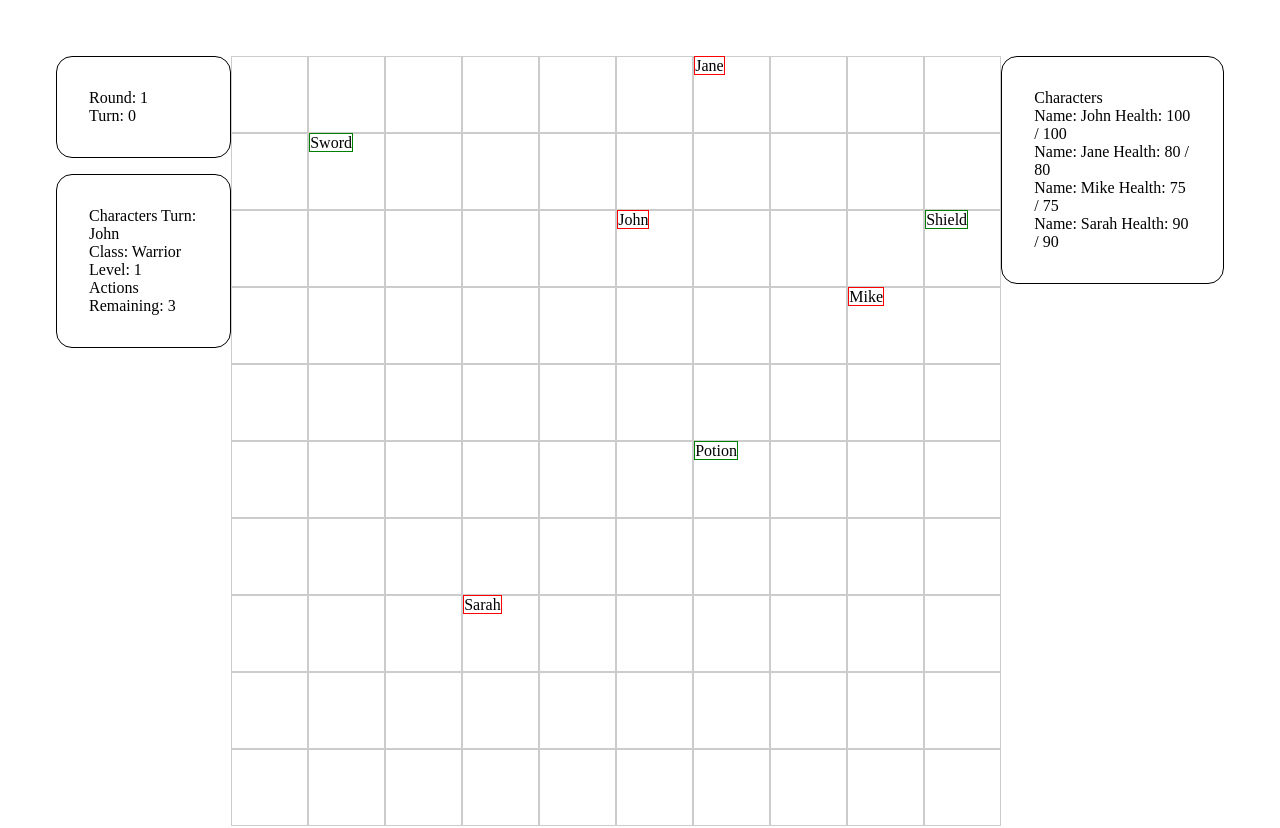
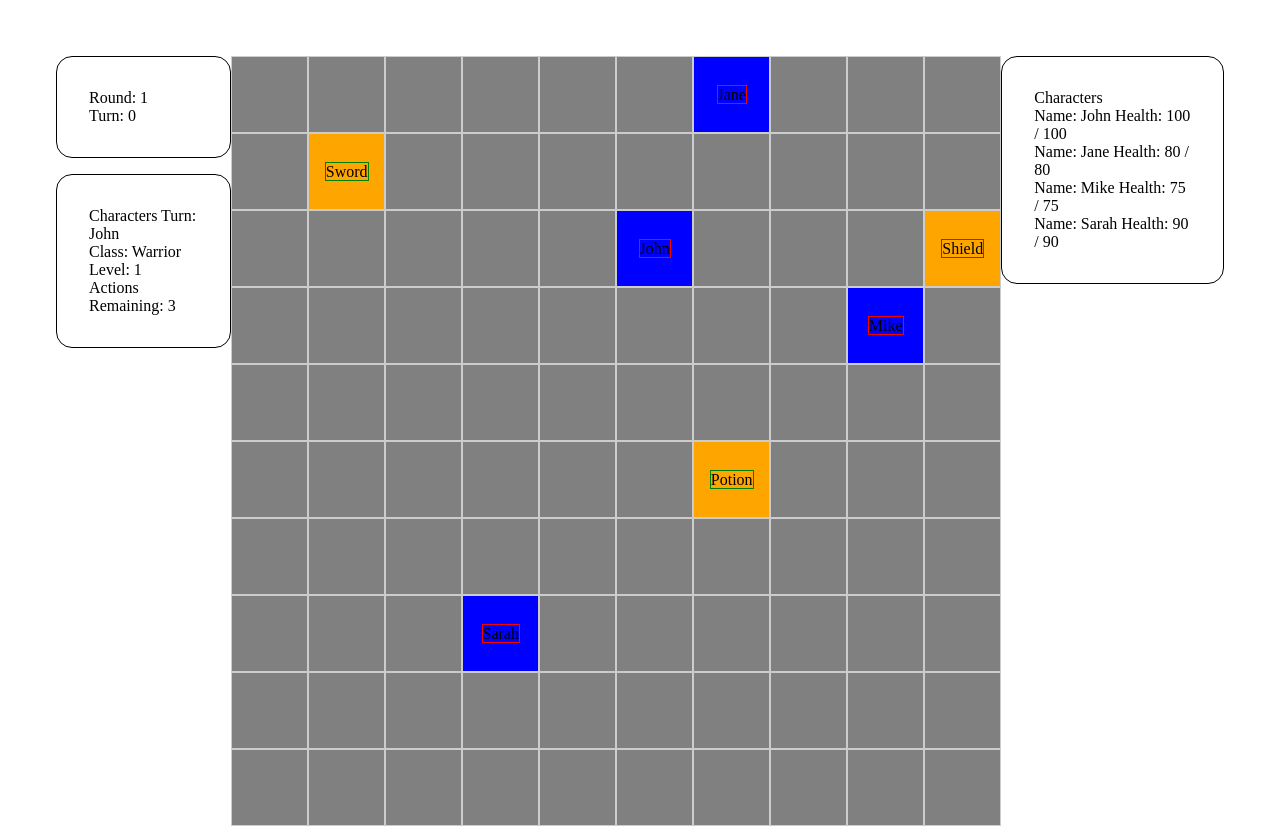
Before and after one commit to NathanArvan/2d-game, an Angular app: page / in a window 1280 px wide. Shown: the top 828 px of the page. Built offline with nearby package versions, Linux system fonts and the light colour scheme.

Commit message:
create map cell components and style based on token

```diff
--- /dev/null
+++ b/src/app/components/map-cell/map-cell.component.css
@@ -0,0 +1,11 @@
+.cell {
+  width: 75px;
+  height: 75px;
+  border: 1px solid #ccc;
+}
+
+.token-container {
+    height: 100%;
+    display: grid;
+    place-items: center;
+}
--- /dev/null
+++ b/src/app/components/map-cell/map-cell.component.html
@@ -0,0 +1,5 @@
+<div class="cell"  [style.background-color]="getCellColor()">
+    <div class="token-container">
+        <app-token [token]="token()"></app-token>
+    </div>
+</div>
--- /dev/null
+++ b/src/app/components/map-cell/map-cell.component.ts
@@ -0,0 +1,27 @@
+import { Component, input } from '@angular/core';
+import { Token, TokenType } from '../../models/token';
+import { TokenComponent } from "../token/token.component";
+
+@Component({
+  selector: 'app-map-cell',
+  standalone: true,
+  imports: [TokenComponent],
+  templateUrl: './map-cell.component.html',
+  styleUrl: './map-cell.component.css'
+})
+export class MapCellComponent {
+  isInRange  = input<boolean>(false);
+  isValidTarget = input<boolean>(false);
+  token = input<Token | null>(null);
+
+  getCellColor() {
+    if (this.isValidTarget()) return 'green';
+    if (this.isInRange()) return 'yellow';
+    const token = this.token();
+    if (token !== null) {
+      if (token.type === TokenType.CHARACTER) return 'blue';
+      if (token.type === TokenType.ITEM) return 'orange';
+    }
+    return 'grey';
+  }
+}
--- a/src/app/components/map/map.component.css
+++ b/src/app/components/map/map.component.css
@@ -6,9 +6,3 @@
   display: flex;
   flex-direction: column-reverse;
 }
-
-.cell {
-  width: 75px;
-  height: 75px;
-  border: 1px solid #ccc;
-}
--- a/src/app/components/map/map.component.html
+++ b/src/app/components/map/map.component.html
@@ -2,8 +2,8 @@
     @for (row of grid(); track row; let i = $index ) {
         <div class="row">
             @for (cell of row; track cell; let j = $index) {
-                <div class="cell" (click)="onBattleCellClicked(i,j)">
-                    <app-token [token]="getCellContent(i, j)"></app-token>
+                <div (click)="onBattleCellClicked(i,j)">
+                    <app-map-cell [token]="getCellContent(i, j)"></app-map-cell>
                 </div>
             }
         </div>
--- a/src/app/components/map/map.component.ts
+++ b/src/app/components/map/map.component.ts
@@ -1,14 +1,14 @@
 import { Component, computed, EventEmitter, input, OnInit, Output } from '@angular/core';
 import { Character } from '../../models/character.model';
 import { Location } from '../../models/location.model';
-import { TokenComponent } from "../token/token.component";
 import { Token, TokenType } from '../../models/token';
 import { ItemInstance } from '../../models/item.model';
+import { MapCellComponent } from "../map-cell/map-cell.component";
 
 @Component({
   selector: 'app-map',
   standalone: true,
-  imports: [TokenComponent],
+  imports: [MapCellComponent],
   templateUrl: './map.component.html',
   styleUrl: './map.component.css'
 })
```
Also changed, not shown: 1 other file (tests, documents, lock files or other folders).
